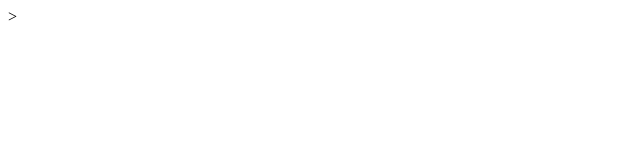
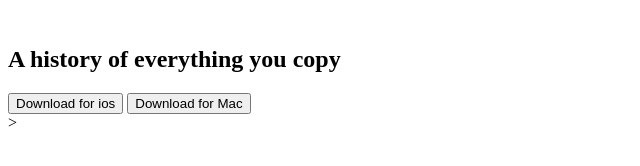
Before and after one commit to goodluckribson-source/Project-Clipboard, a plain HTML site: page index.html in a window 1280 px wide. Shown: the whole page, without its empty margins (0-640 px from the left). Drawn offline with Linux system fonts and the light colour scheme.

Commit message:
clipboard changes

```diff
--- a/index.html
+++ b/index.html
@@ -12,6 +12,11 @@
     </section>
 </header>
 <body>
+    <header>
+        <img src="" alt="">
+        <div class="intro">
+            <h2>A history of everything you copy</h2>
+            <span class="guide"></span>
     <main>
           <!--Ribson-->
         <section class="Introduction">
@@ -21,6 +26,10 @@
         </section>
            <!--Bright-->
         <section class="download">
+            <div class="action_button">
+                <button class="download ios">Download for ios</button>
+                <button class="download mac">Download for Mac</button>
+            </div>
         </section>
     </main>
     <footer>
--- a/style.css
+++ b/style.css
@@ -0,0 +1,6 @@
+:root {
+    /* Colors */
+    --cyan:
+
+
+}
```
Also changed, not shown: 1 other file.
